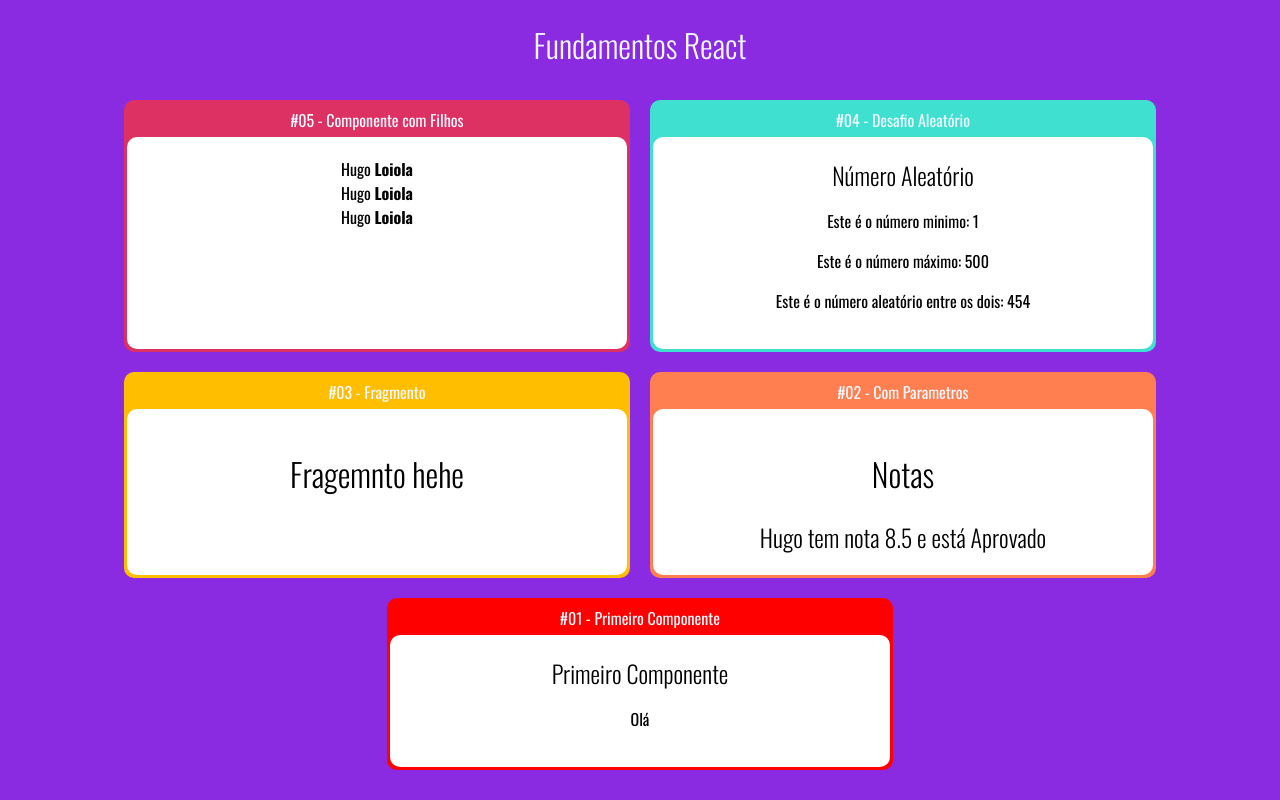
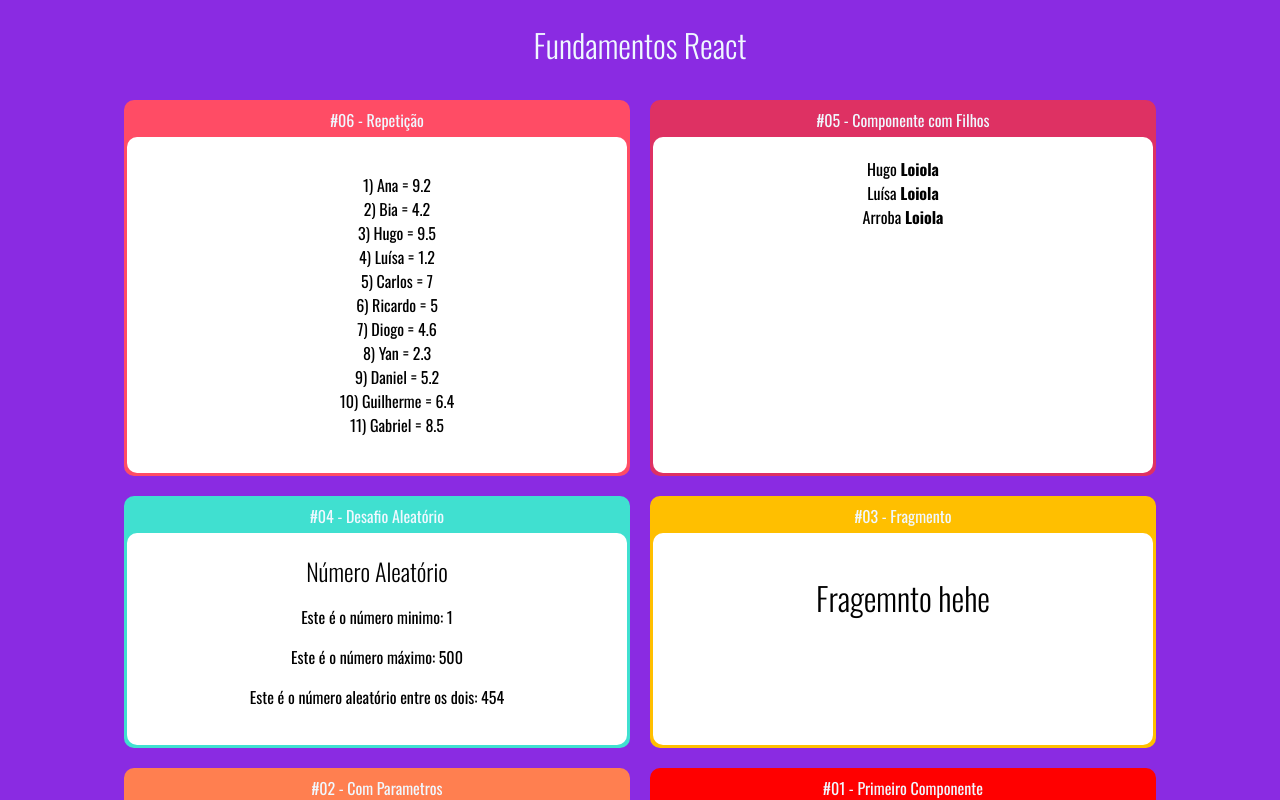
Before and after one commit to hugo-loiola/ReactJS, a React (Create React App) app: page / in a window 1280 px wide. Shown: the top 800 px of the page. Built offline with nearby package versions, Linux system fonts and the light colour scheme.

Commit message:
Repetição

```diff
--- a/src/App.jsx
+++ b/src/App.jsx
@@ -7,6 +7,7 @@ import Aleatorio from "./components/basicos/Aleatorio";
 import Card from "./components/layout/Card";
 import Familia from "./components/basicos/Familia";
 import FamiliaMembro from "./components/basicos/FamiliaMembro";
+import ListaAlunos from "./components/repetição/ListaAlunos";
 
 
 const App = () => {
@@ -15,12 +16,15 @@ const App = () => {
 			<h1>Fundamentos React</h1>
 
 			<div className="Cards">
+				<Card titulo="#06 - Repetição" color="#ff4c65">
+					<ListaAlunos></ListaAlunos>
+				</Card>
 
 				<Card titulo="#05 - Componente com Filhos" color='#DE3163' >
 					<Familia sobrenome="Loiola">
 						<FamiliaMembro nome="Hugo"/>
-						<FamiliaMembro nome="Hugo"/>
-						<FamiliaMembro nome="Hugo"/>
+						<FamiliaMembro nome="Luísa"/>
+						<FamiliaMembro nome="Arroba"/>
 					</Familia>
 				</Card>
 
--- /dev/null
+++ b/src/components/repetição/ListaAlunos.jsx
@@ -0,0 +1,22 @@
+import React from "react";
+import alunos from "../../data/alunos";
+
+const ListaAlunos = () => {
+
+	const lis = alunos.map((aluno) => {
+		return(
+			<li key={aluno.id}>
+				{aluno.id}) {aluno.nome} = {aluno.nota}
+			</li>);
+	});
+
+	return (
+		<div>
+			<ul style={{listStyle: "none"}}>
+				{lis}
+			</ul>
+		</div>
+	);
+};
+
+export default ListaAlunos;
--- /dev/null
+++ b/src/data/alunos.js
@@ -0,0 +1,13 @@
+export default [
+	{ id: 1, nome: "Ana", nota: 9.2 },
+	{ id: 2, nome: "Bia", nota: 4.2 },
+	{ id: 3, nome: "Hugo", nota: 9.5 },
+	{ id: 4, nome: "Luísa", nota: 1.2 },
+	{ id: 5, nome: "Carlos", nota: 7.0 },
+	{ id: 6, nome: "Ricardo", nota: 5.0 },
+	{ id: 7, nome: "Diogo", nota: 4.6 },
+	{ id: 8, nome: "Yan", nota: 2.3 },
+	{ id: 9, nome: "Daniel", nota: 5.2 },
+	{ id: 10, nome: "Guilherme", nota: 6.4 },
+	{ id: 11, nome: "Gabriel", nota: 8.5 },
+];
--- a/src/index.js
+++ b/src/index.js
@@ -1,9 +1,7 @@
 import "./index.css";
 import React from "react";
-import ReactDOM from "react-dom";
+import ReactDOM from "react-dom/client";
 import App from "./App";
 
-ReactDOM.render(
-	<App />,
-	document.getElementById("root")
-);
+const root = ReactDOM.createRoot(document.getElementById("root"));
+root.render(<App />);
```
